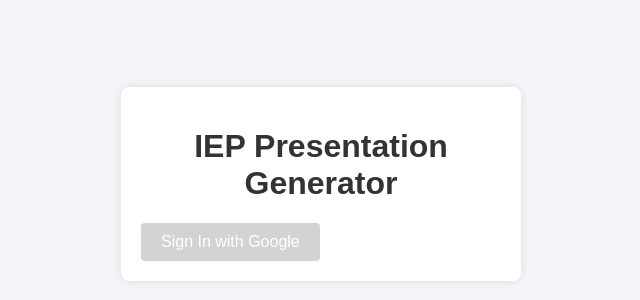
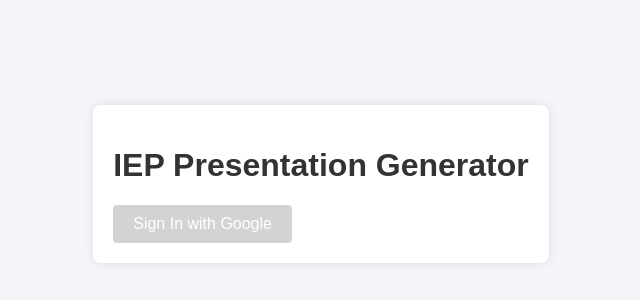
Before and after one commit to Johndunking/iepPG, a React (Create React App) app in the folder client/: page / in a window 1280 px wide. Shown: the part 216-516 px from the top of the page, without its empty margins (319-959 px from the left). Built offline with nearby package versions, Linux system fonts and the light colour scheme; no server answers.

Commit message:
increased width to fix responsivity

```diff
--- a/client/src/styles.css
+++ b/client/src/styles.css
@@ -15,7 +15,7 @@
     border-radius: 8px;
     box-shadow: 0 0 10px rgba(0, 0, 0, 0.1);
     width: 100%;          /* Ensures it takes up the full width of its container */
-    max-width: 400px;      /* Maximum width for larger screens */
+    max-width: 800px;      /* Maximum width for larger screens */
     margin: 0 auto;        /* Center the container */
     box-sizing: border-box; /* Ensure padding is included in the width */
   }
```
